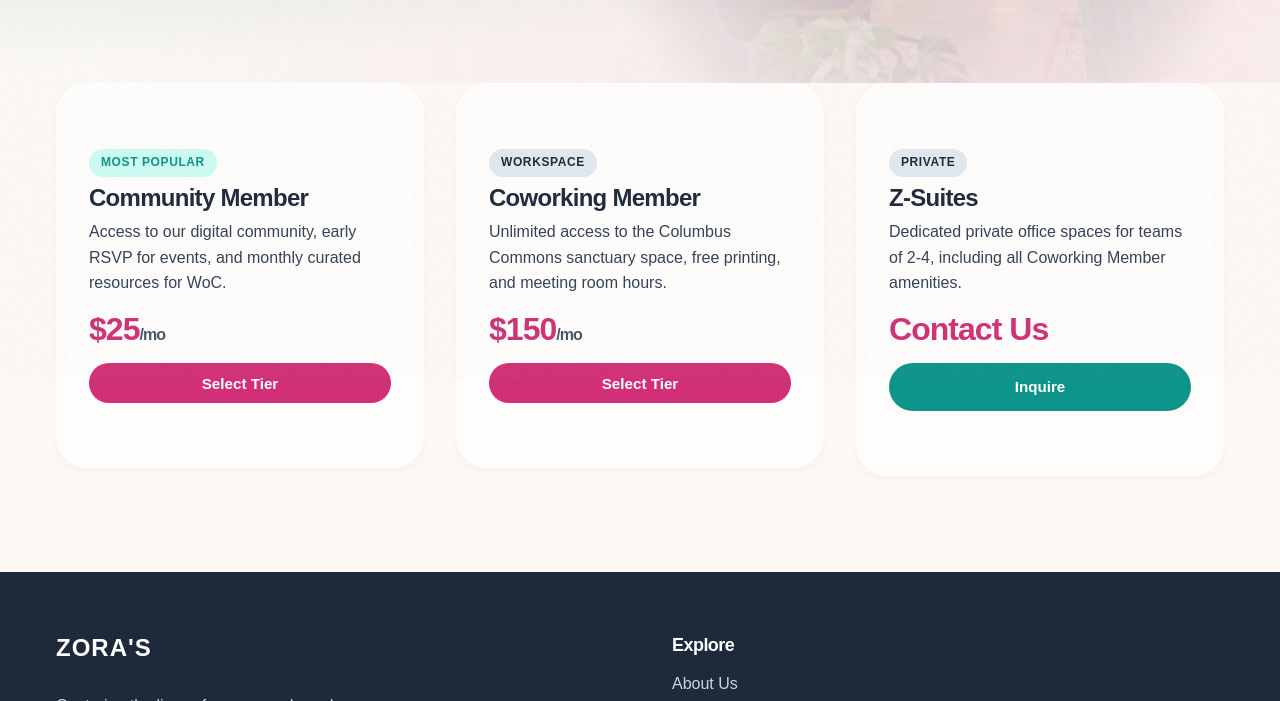
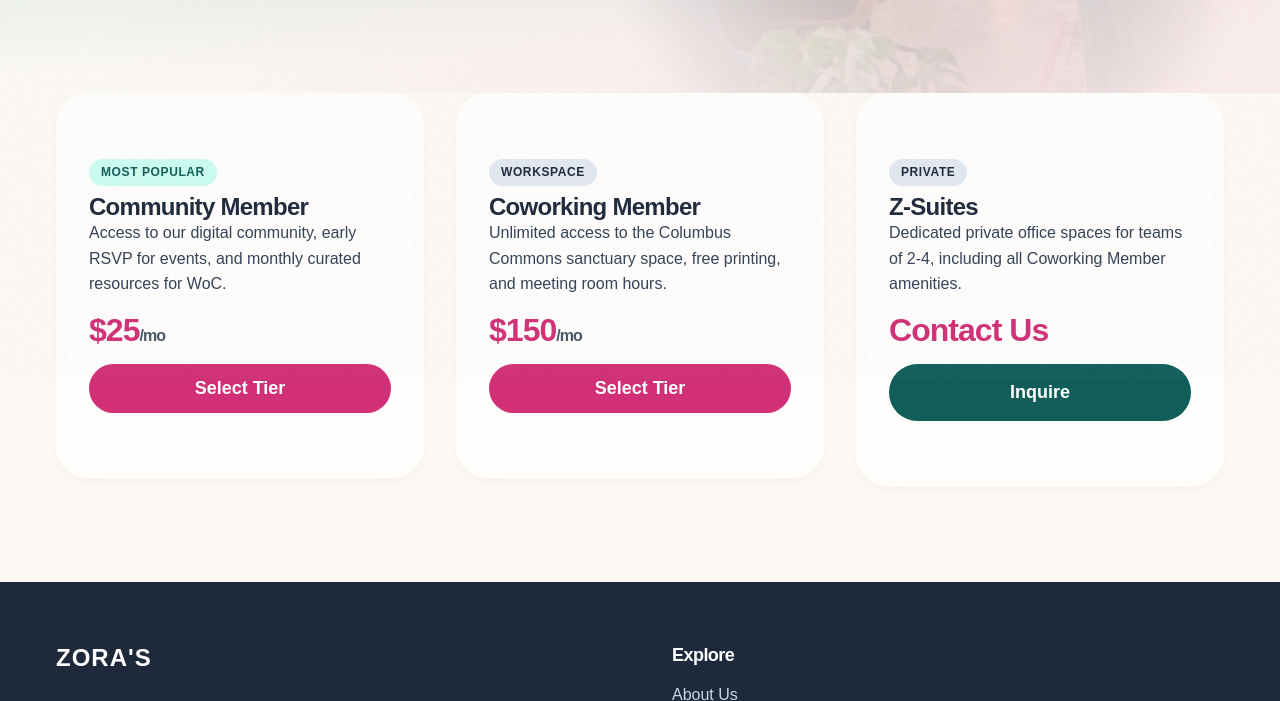
Before and after one commit to T3chj3ff/zorashouse-prototype, a website built with Vite: page membership.html in a window 1280 px wide. Shown: the part 421-1122 px from the top of the page. Built offline with nearby package versions, Linux system fonts and the light colour scheme; a web font is replaced by a local one.

Commit message:
a11y: fix remaining contrast warnings and structural heading skips

```diff
--- a/membership.html
+++ b/membership.html
@@ -48,7 +48,7 @@
                 <div class="pillars-grid">
                     <article class="pillar-card fade-in-up">
                         <span class="program-tag highlight">Most Popular</span>
-                        <h3>Community Member</h3>
+                        <h2>Community Member</h2>
                         <p>Access to our digital community, early RSVP for events, and monthly curated resources for WoC.</p>
                         <!-- $25/mo — color #475569 on white = 6.2:1, passes AA -->
                         <h4 style="font-size: 2rem; margin: 1rem 0; color: var(--color-primary);">
@@ -59,7 +59,7 @@
 
                     <article class="pillar-card fade-in-up delay-1">
                         <span class="program-tag">Workspace</span>
-                        <h3>Coworking Member</h3>
+                        <h2>Coworking Member</h2>
                         <p>Unlimited access to the Columbus Commons sanctuary space, free printing, and meeting room hours.</p>
                         <!-- $150/mo — color #475569 on white = 6.2:1, passes AA -->
                         <h4 style="font-size: 2rem; margin: 1rem 0; color: var(--color-primary);">
@@ -70,7 +70,7 @@
 
                     <article class="pillar-card fade-in-up delay-2">
                         <span class="program-tag">Private</span>
-                        <h3>Z-Suites</h3>
+                        <h2>Z-Suites</h2>
                         <p>Dedicated private office spaces for teams of 2-4, including all Coworking Member amenities.</p>
                         <h4 style="font-size: 2rem; margin: 1rem 0; color: var(--color-primary);">Contact Us</h4>
                         <a href="mailto:hello@zorashouse.com" class="btn btn-secondary" style="width: 100%; display: flex;">Inquire</a>
--- a/style.css
+++ b/style.css
@@ -163,11 +163,11 @@
   display: inline-flex;
   align-items: center;
   justify-content: center;
-  padding: 0.6rem 1.25rem;
+  padding: 0.75rem 1.5rem;
   border-radius: var(--radius-pill);
   font-family: var(--font-body);
-  font-weight: 600;
-  font-size: 0.95rem;
+  font-weight: 700;
+  font-size: 1.125rem;
   cursor: pointer;
   transition: all var(--transition-fast);
   border: 2px solid transparent;
@@ -186,7 +186,8 @@
 }
 
 .btn-secondary {
-  background-color: var(--color-accent);
+  /* Darker teal for >4.5:1 contrast against white text */
+  background-color: #115E59;
   color: var(--color-white);
 }
 
@@ -524,7 +525,8 @@
 
 .program-tag.highlight {
   background: var(--color-accent-light);
-  color: var(--color-accent);
+  /* Darker teal for >4.5:1 contrast against light teal bg */
+  color: #115E59;
 }
 
 .program-title {
```
Also changed, not shown: about.html (+2 -2 lines), programs.html (+3 -3 lines).
